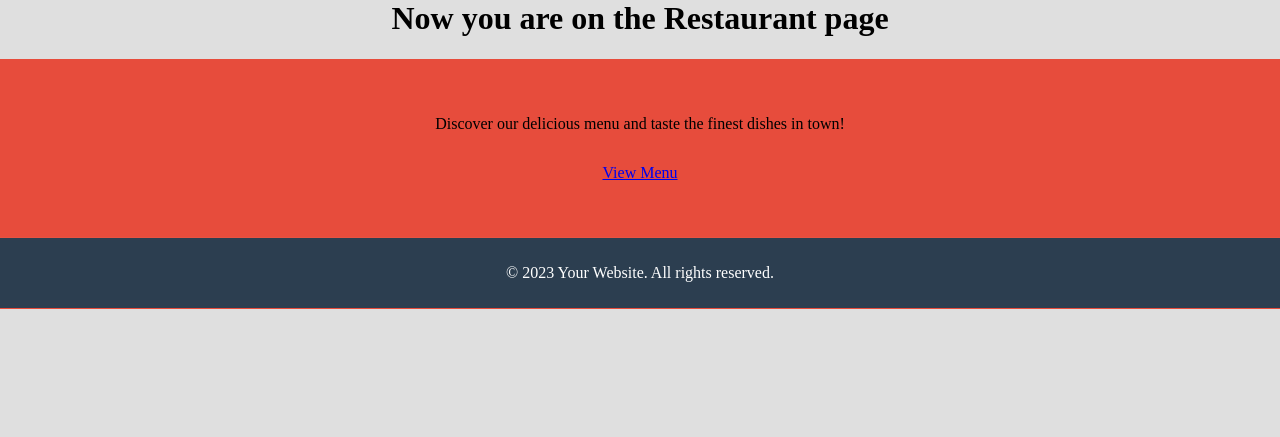
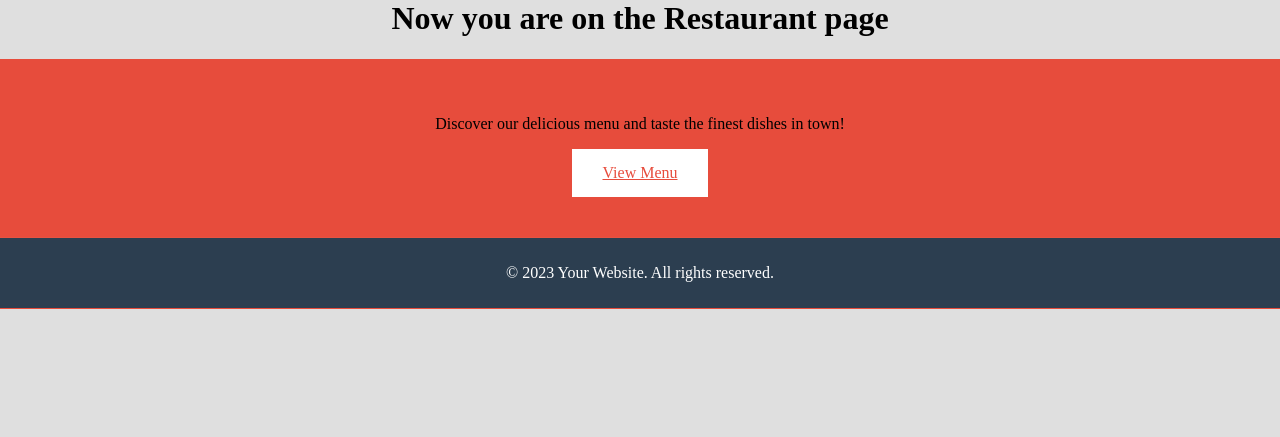
Before and after one commit to 2001sukh/Semester-Project-Milestone-2, a PHP site: page /restaurants.php in a window 1280 px wide. Shown: the part 93-530 px from the top of the page. Run offline with PHP 8.4, Linux system fonts and the light colour scheme.

Commit message:
Set background and text color for .cta-button

```diff
--- a/style.css
+++ b/style.css
@@ -211,4 +211,6 @@ footer {
 .cta-button {
     display: inline-block;
     padding: 15px 30px;
+    background-color: white;
+    color: #e74c3c;
 }
```
